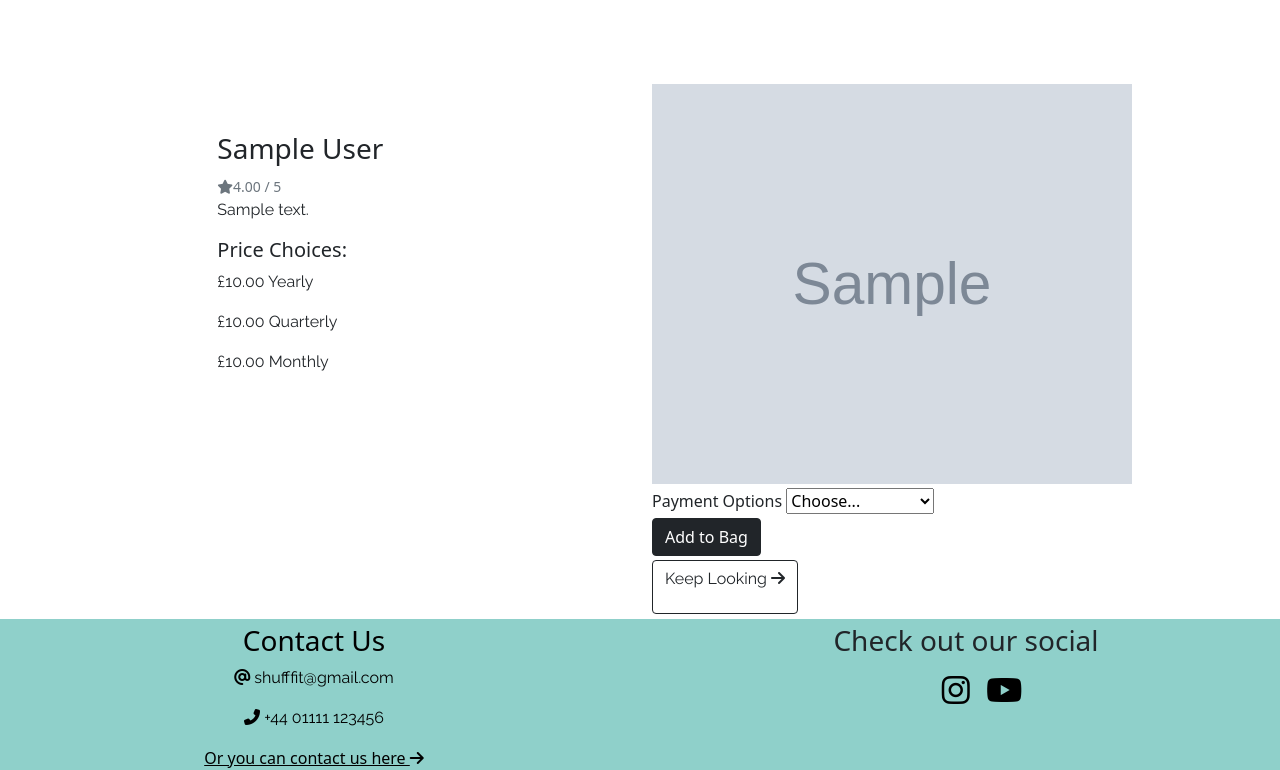
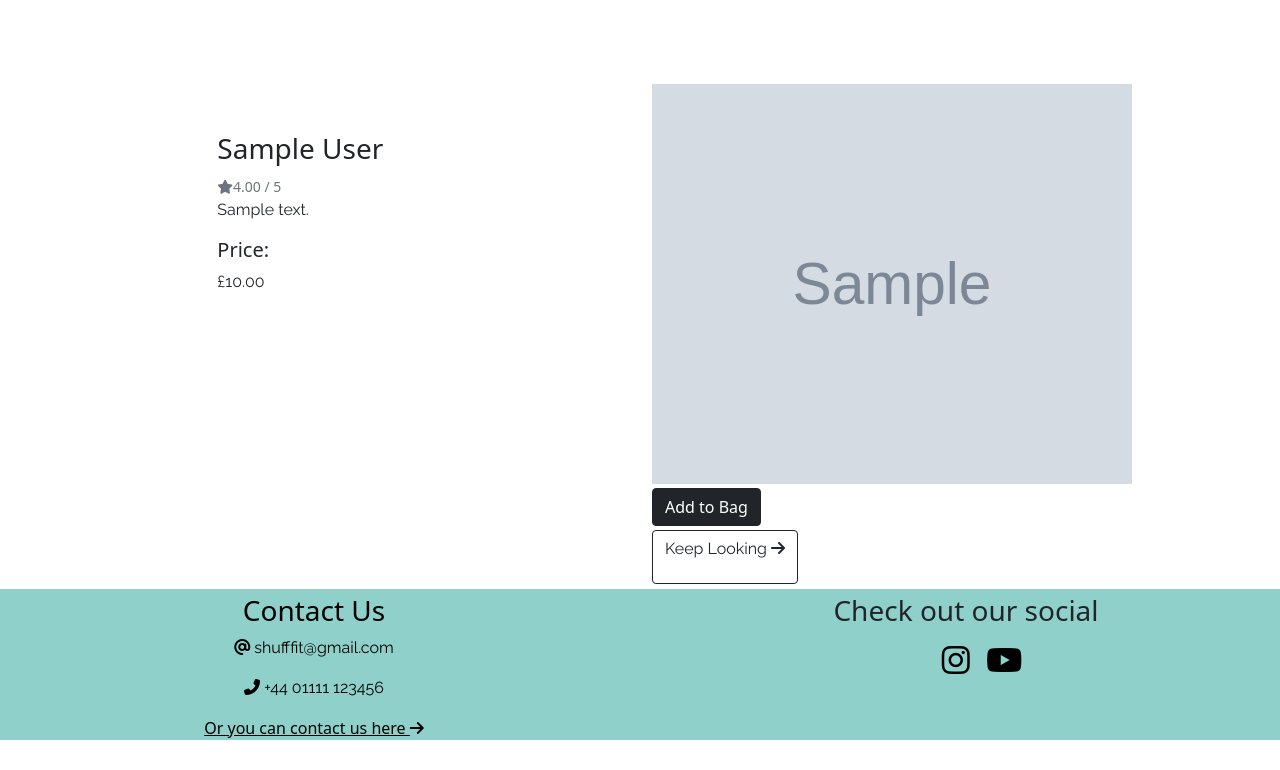
Before and after one commit to Code-Institute-Submissions/Dgoodwin92-shuffle-fitness-ms4_NovResub, a Django app: page /memberships/1 in a window 1280 px wide. Shown: the part 80-850 px from the top of the page. After the commit the page ends 820 px from the top, so only its background shows below. Run offline with Django 3.2, Linux system fonts and the light colour scheme; tables that the repository leaves empty hold one stand-in row (values such as "Sample post"); grey boxes marked "Sample" are stand-in pictures; some libraries are stand-ins or nearby versions.

Commit message:
Removed price_monthly, price_yearly and price_quarterly and replaced with price. Updated context processor

```diff
--- a/bag/contexts.py
+++ b/bag/contexts.py
@@ -1,4 +1,6 @@
 from django.conf import settings
+from django.shortcuts import get_object_or_404
+from memberships.models import Membership
 
 def bag_contents(request):
 
@@ -6,6 +8,16 @@ def bag_contents(request):
     total = 0
     membership_count = 0
     bag = request.session.get('bag', {})
+
+    for membership_id, quantity in bag.items():
+        membership = get_object_or_404(Membership, pk=membership_id)
+        total += quantity * membership.price
+        membership_count += quantity
+        bag_items.append({
+            'membership_id': membership_id,
+            'quantity': quantity,
+            'membership': membership,
+        })
 
     grand_total = total
 
--- a/bag/templates/bag/bag.html
+++ b/bag/templates/bag/bag.html
@@ -20,6 +20,8 @@
         <div class="col">
             {% if bag_items %}
             <div class="table-responsive">
+                {{ bag_items }}
+            </div>
                 {% else %}
                 <p>Your bag is empty</p>
                 <a href="{% url 'memberships' %}" class="btn btn-dark">Keep Shopping</a>
@@ -27,5 +29,4 @@
             </div>
         </div>
     </div>
-</div>
 {% endblock %}
--- a/memberships/admin.py
+++ b/memberships/admin.py
@@ -6,9 +6,7 @@ class MembershipsAdmin(admin.ModelAdmin):
     list_display = (
         'category',
         'name',
-        'price_yearly',
-        'price_monthly',
-        'price_quarterly',
+        'price',
         'rating',
         'image',
     )
--- a/memberships/models.py
+++ b/memberships/models.py
@@ -21,12 +21,8 @@
                                 on_delete=models.SET_NULL)
     name = models.CharField(max_length=200)
     description = models.TextField()
-    price_yearly = models.DecimalField(max_digits=6,
+    price = models.DecimalField(max_digits=6,
                                        decimal_places=2)
-    price_monthly = models.DecimalField(max_digits=6,
-                                        decimal_places=2)
-    price_quarterly = models.DecimalField(max_digits=6,
-                                          decimal_places=2)
     rating = models.DecimalField(max_digits=6,
                                  decimal_places=2,
                                  null=True,
--- a/memberships/templates/memberships/membership_detail.html
+++ b/memberships/templates/memberships/membership_detail.html
@@ -21,10 +21,9 @@
                 <small class="text-muted">No Rating Available</small>
                 {% endif %}
                 <p>{{ membership.description }}</p>
-                <h5>Price Choices:</h5>
-                <p>£{{ membership.price_yearly }} Yearly</p>
-                <p>£{{ membership.price_quarterly }} Quarterly</p>
-                <p>£{{ membership.price_monthly }} Monthly</p>
+                <h5>Price:</h5>
+                <p>£{{ membership.price }}</p>
+
             </div>
         </div>
         <div class="col-6 col-md-4">
@@ -41,16 +40,6 @@
                 {% csrf_token %}
                 <div class="form-row align-items-center">
                     <div class="col-auto my-1">
-                        <label class="mr-sm-2" for="paymentOptionSelect">Payment Options</label>
-                        <input class="form-control qty_input" type="hidden" name="quantity" value="1" data-item_id="{{ membership.id }}" id="id_qty_{{ membership.id }}">
-                        <select class="custom-select mr-sm-2" id="paymentOptionSelect">
-                            <option selected>Choose...</option>
-                            <option value="{{ membership.price_yearly }}">£{{ membership.price_yearly }} Yearly</option>
-                            <option value="{{ membership.price_quarterly }}">£{{ membership.price_quarterly}} Quarterly</option>
-                            <option value="{{ membership.price_monthly }}">£{{ membership.price_monthly }} Monthly</option>
-                        </select>
-                    </div>
-                    <div class="col-auto my-1">
                         <input type="submit" class="btn btn-dark" value="Add to Bag">
                     </div>
                     <div class="col-12">
--- a/templates/base.html
+++ b/templates/base.html
@@ -83,7 +83,7 @@
                     <div><i class="fas fa-shopping-bag fa-lg"></i></div>
                     <p class="my-0">
                         {% if grand_total %}
-                            ${{ grand_total|floatformat:2 }}
+                            £{{ grand_total|floatformat:2 }}
                         {% else %}
                             £0.00
                         {% endif %}
```
Also changed, not shown: memberships/migrations/0003_auto_20211005_1951.py (added).
